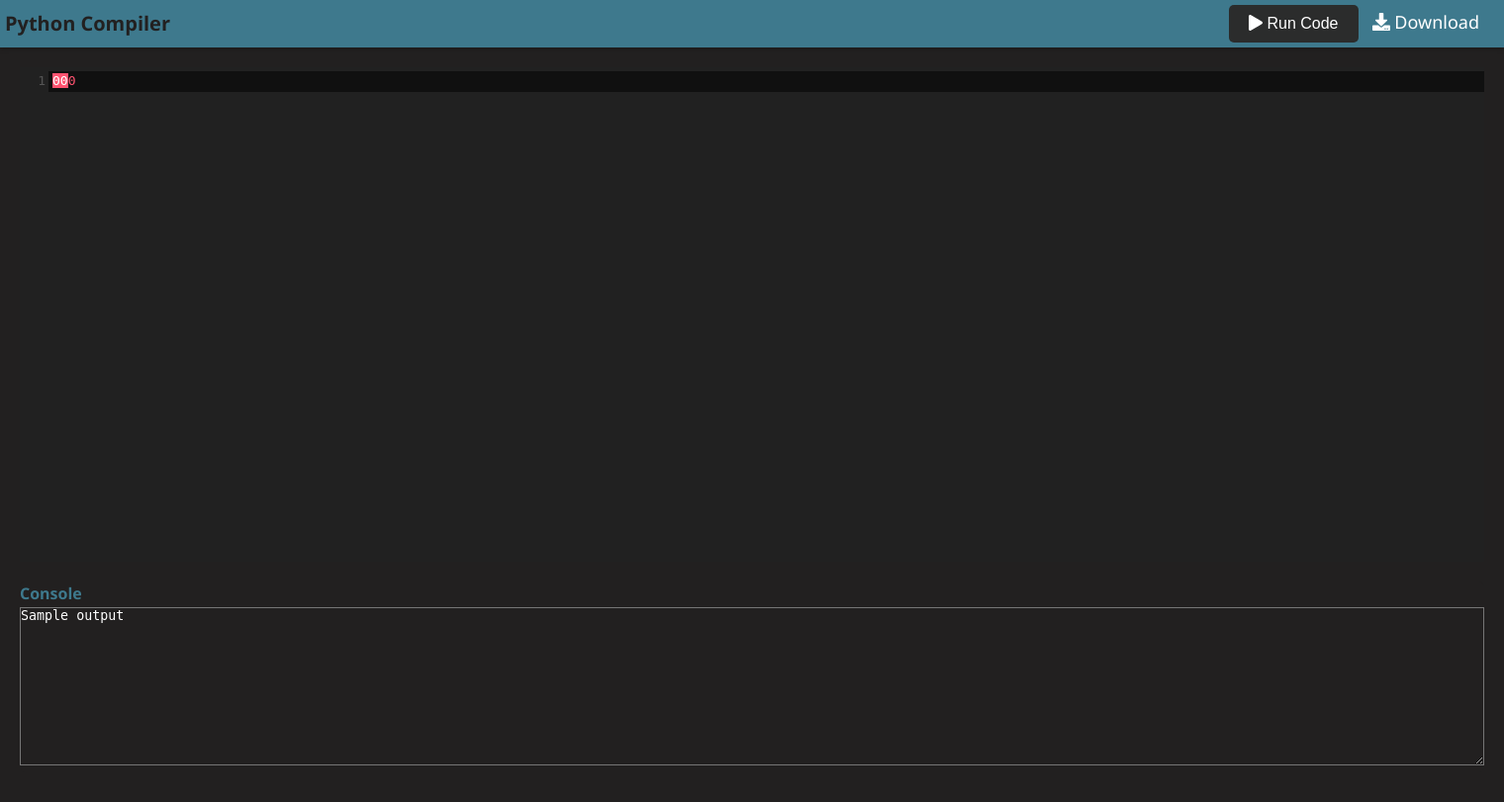
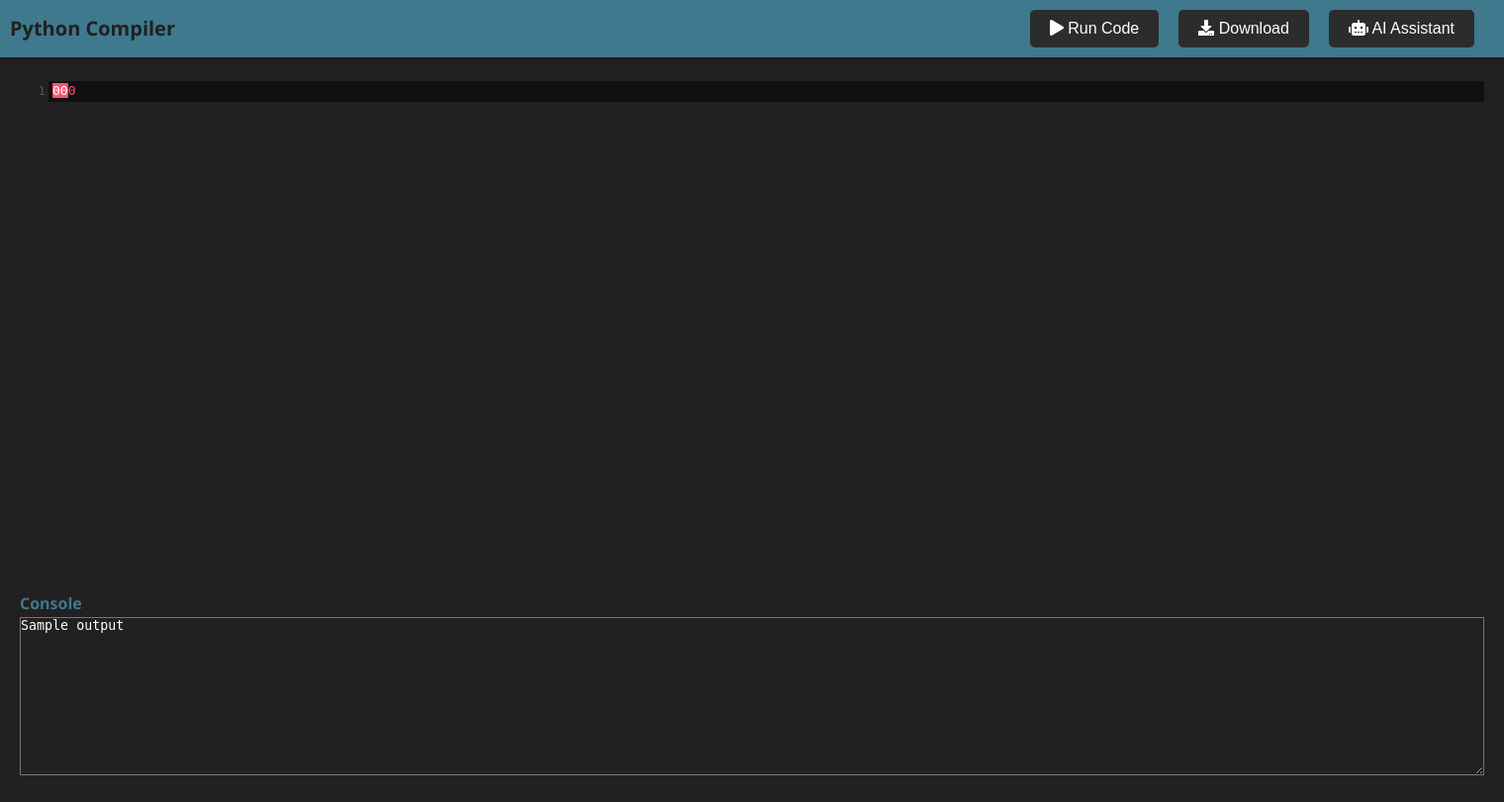
Before and after one commit to shivas1516/Python_Online_Compiler, a Django app: template python_compiler/web/templates/index.html in a window 1520 px wide. Shown: the whole page at 99% size. Before the commit the page ends 774 px from the top, so only its background shows below. Run offline with Django 4.2, Linux system fonts and the light colour scheme; the template is opened without the code that fills it: most values are stand-ins (such as "Sample title", 1, 10 or a date in 2020); some libraries are stand-ins or nearby versions.

Commit message:
assistant integration

```diff
--- a/python_compiler/python_compiler/settings.py
+++ b/python_compiler/python_compiler/settings.py
@@ -26,7 +26,7 @@ SECRET_KEY = 'django-insecure-e2y8n#godnd(1(m2^d$5_3$+2!80!8uva$topf31-utsbvfc#!
 # SECURITY WARNING: don't run with debug turned on in production!
 DEBUG = True
 
-ALLOWED_HOSTS = ['.vercel.app']
+ALLOWED_HOSTS = []
 
 
 # Application definition
--- a/python_compiler/python_compiler/wsgi.py
+++ b/python_compiler/python_compiler/wsgi.py
@@ -13,6 +13,5 @@ from django.core.wsgi import get_wsgi_application
 
 os.environ.setdefault('DJANGO_SETTINGS_MODULE', 'python_compiler.settings')
 
-application = get_wsgi_application
 
-app = application
+application = get_wsgi_application()
--- a/python_compiler/web/templates/index.html
+++ b/python_compiler/web/templates/index.html
@@ -8,8 +8,9 @@
     <link rel="stylesheet" href="https://cdnjs.cloudflare.com/ajax/libs/codemirror/5.63.1/codemirror.min.css">
     <!-- CodeMirror Theme -->
     <link rel="stylesheet" href="https://cdnjs.cloudflare.com/ajax/libs/codemirror/5.63.1/theme/material-darker.min.css">
+    <!-- Font Awesome CSS -->
+    <link rel="stylesheet" href="https://cdnjs.cloudflare.com/ajax/libs/font-awesome/5.15.4/css/all.min.css">
     <style>
-        /* Resetting default margin and padding */
     * {
         margin: 0;
         padding: 0;
@@ -19,46 +20,55 @@
     body {
         font-family: 'Segoe UI', Tahoma, Geneva, Verdana, sans-serif;
         background-color: #222020;
-            color: #333;
+        color: #fff;
         line-height: 1.6;
+        margin: 0;
     }
 
     header {
-            background-color: #3e798d; /* Dark background color */
-            color: #fff; /* White text color */
-            padding: 5px; /* Add padding for spacing */
-            display: flex; /* Use flexbox for layout */
-            justify-content: space-between; /* Align items with space between them */
-            align-items: center; /* Center items vertically */
-            box-shadow: 0 2px 5px rgba(0,0,0,0.2); /* Add shadow for depth */
+        background-color: #3e798d;
+        color: #fff;
+        padding: 10px;
+        display: flex;
+        justify-content: space-between;
+        align-items: center;
+        box-shadow: 0 2px 5px rgba(0, 0, 0, 0.2);
     }
 
-        .logo img {
-            width: 120px; /* Adjust the logo width as needed */
+    .logo {
+        display: flex;
+        align-items: center;
     }
 
     nav ul {
-            list-style-type: none; /* Remove bullet points from the list */
+        list-style-type: none;
+        display: flex;
+        align-items: center;
     }
 
     nav ul li {
-            display: inline; /* Display list items inline */
-            margin-right: 20px; /* Add margin between list items */
+        margin-right: 20px;
     }
 
     nav ul li a, .button {
-            text-decoration: none; /* Remove underline from links */
-            color: #fff; /* White text color */
-            font-size: 18px; /* Adjust font size as needed */
+        text-decoration: none;
+        color: #fff;
+        font-size: 18px;
         cursor: pointer;
+        padding: 10px;
+        display: inline-block;
+        transition: all 0.3s ease;
     }
 
     nav ul li a:hover, .button:hover {
-            text-decoration: underline; /* Add underline on hover */
+        transform: translateY(-3px);
     }
 
-        #editor-pane,
-        #output-pane {
+    nav ul li a:focus, .button:focus {
+        outline: none;
+    }
+
+        #editor-pane, #output-pane {
             background-color: #222020;
             border-radius: 5px;
             margin: 20px;
@@ -66,14 +76,8 @@
 
         #output-pane #output {
             height: 160px;
-            width: 1480px;
+            width: 100%;
             overflow-y: auto;
-        }
-
-        .file-management,
-        .themes-preferences {
-            margin: 20px;
-            text-align: center;
         }
 
         .button {
@@ -81,18 +85,14 @@
             border: none;
             color: #fff;
             padding: 10px 20px;
-            text-align: center;
-            text-decoration: none;
-            display: inline-block;
             font-size: 16px;
-            margin-right: 10px;
             cursor: pointer;
             border-radius: 5px;
             transition: background-color 0.3s ease;
         }
 
         .button:hover {
-            background-color: #000000;
+            background-color: #1e1e1e;
         }
 
         select {
@@ -109,40 +109,146 @@
             margin-right: 10px;
         }
 
-        /* Adjust the height of the CodeMirror container */
         .CodeMirror {
-            height: 500px; /* Set the height as per your preference */
+            height: 500px;
         }
 
+        /* Sidebar Container */
+        #slider {
+            position: fixed;
+            top: 0;
+            right: -350px;
+            width: 350px;
+            height: 110%;
+            background-color: #222020;
+            z-index: 1000;
+            transition: right 0.3s ease;
+        }
+
+        #slider.open {
+            right: 0;
+        }
+
+        /* Sidebar Content */
+        #slider-content {
+            padding: 20px;
+            height: calc(100% - 60px);
+        }
+
+        /* Close Button */
+        #slider-close {
+            position: absolute;
+            top: 10px;
+            right: 10px;
+            background-color: transparent;
+            color: #fff;
+            border: none;
+            font-size: 16px;
+            cursor: pointer;
+        }
+
+        /* Textarea inside the Slider */
+        #slider-content textarea {
+            width: calc(100% - 4px);
+            margin: 2px;
+            height: calc(100% - 100px);
+            background-color: #222020;
+            resize: none;
+            color: #fff;
+            border: none;
+            outline: none;
+            padding: 10px;
+            font-family: 'Segoe UI', Tahoma, Geneva, Verdana, sans-serif; /* Set font family */
+            font-size: 16px;
+        }
+
+        /* Input Container for Textbox and Button */
+        .input-container {
+            margin-top: 10px;
+            display: flex;
+        }
+
+        /* Textbox inside Input Container */
+        .input-container input[type="text"] {
+            flex: 1;
+            height: 35px;
+            margin: 3px;
+            background-color: #222020;
+            color: #fff;
+            border: 1px solid #ccc;
+            border-radius: 5px;
+            padding: 0 10px;
+        }
+
+        /* Button inside Input Container */
+        .input-container button {
+            width: 40px;
+            height: 35px;
+            background-color: #ddd;
+            border: none;
+            cursor: pointer;
+            border-radius: 0 5px 5px 0;
+        }
+
+        @media only screen and (max-width: 768px) {
+        header {
+            flex-direction: column;
+            align-items: center;
+            padding: 20px;
+        }
+
+        .logo img {
+            width: 100px;
+        }
+
+        nav ul {
+            margin-top: 10px;
+        }
+
+        nav ul li {
+            margin-right: 10px;
+        }
+    }
     </style>
 </head>
 <body>
-
 <header>
     <div class="logo">
         <label style="color: #222020; font-weight: bold; font-size: 20px;"> Python Compiler </label>
     </div>
     <nav>
         <ul>
-            <button type="submit" class="button" id="run-code" form="editor-form"><i class="fas fa-play"></i> Run Code</button>
-            <li><a href="#" id="download-link"><i class="fas fa-download"></i> Download</a></li>
+            <li><button type="submit" class="button" id="run-code" form="editor-form"><i class="fas fa-play"></i> Run Code</button></li>
+            <li><button type="submit" class="button" id="download-link"><i class="fas fa-download"></i> Download</button></li>
+            <li><button type="button" class="button" id="slider-trigger"><i class="fas fa-robot"></i> AI Assistant</button></li>
         </ul>
     </nav>
 </header>
-<form id="editor-form" action="{%url 'run_code' %}" method="post">
+
+<div id="slider">
+    <div id="slider-content">
+        <h2>AI Assistant</h2>
+        <form id="ai-assistant-form" method="post">
+        <textarea id="ai-output" rows="5" cols="50" style="color: #fff; background-color: #222020;" placeholder='This Feature is in Development!' disabled>{{ response }}</textarea>
+        <div class="input-container">
+            <input type="text" id="user-input" style="color: #fff; background-color: #222020;" placeholder="Type your qurey...">
+            <button type="submit" id="submit-message"><i class="fas fa-paper-plane"></i></button>
+        </div>
+        <button id="slider-close" class="button">X</button>
+    </div>
+</div>
+
+<form id="editor-form" action="{% url 'run_code' %}" method="post">
     {% csrf_token %}
     <div id="editor-pane">
-        <textarea type='text' id="code" name="code">{{code}}</textarea>
+        <textarea type='text' id="code" name="code">{{ code }}</textarea>
     </div>
 
     <div id="output-pane">
         <label style="color: #3e798d;">Console</label>
-        <textarea type="text" id="output" name="output" readonly class="output-textarea" style="color: #fff; background-color: #222020;">{{output}}</textarea>
+        <textarea type="text" id="output" name="output" readonly class="output-textarea" style="color: #fff; background-color: #222020;">{{ output }}</textarea>
     </div>
-
-
 </form>
-
 
 <script src="https://cdnjs.cloudflare.com/ajax/libs/font-awesome/5.15.4/js/all.min.js"></script>
 <script src="https://cdnjs.cloudflare.com/ajax/libs/codemirror/5.63.1/codemirror.min.js"></script>
@@ -163,6 +269,16 @@
             matchBrackets: true
         });
 
+        document.getElementById('slider-trigger').addEventListener('click', function () {
+            var slider = document.getElementById('slider');
+            slider.classList.toggle('open');
+        });
+
+        document.getElementById('slider-close').addEventListener('click', function () {
+            var slider = document.getElementById('slider');
+            slider.classList.remove('open');
+        });
+
         document.getElementById('download-link').addEventListener('click', function () {
             var codeContent = codeEditor.getValue();
             var blob = new Blob([codeContent], { type: 'text/plain' });
@@ -172,7 +288,6 @@
             a.click();
             window.URL.revokeObjectURL(a.href);
         });
-
     });
 </script>
 </body>
```
Also changed, not shown: python_compiler/web/views.py (line endings or trailing spaces). Lines whose indentation alone changed are shown as unchanged.
